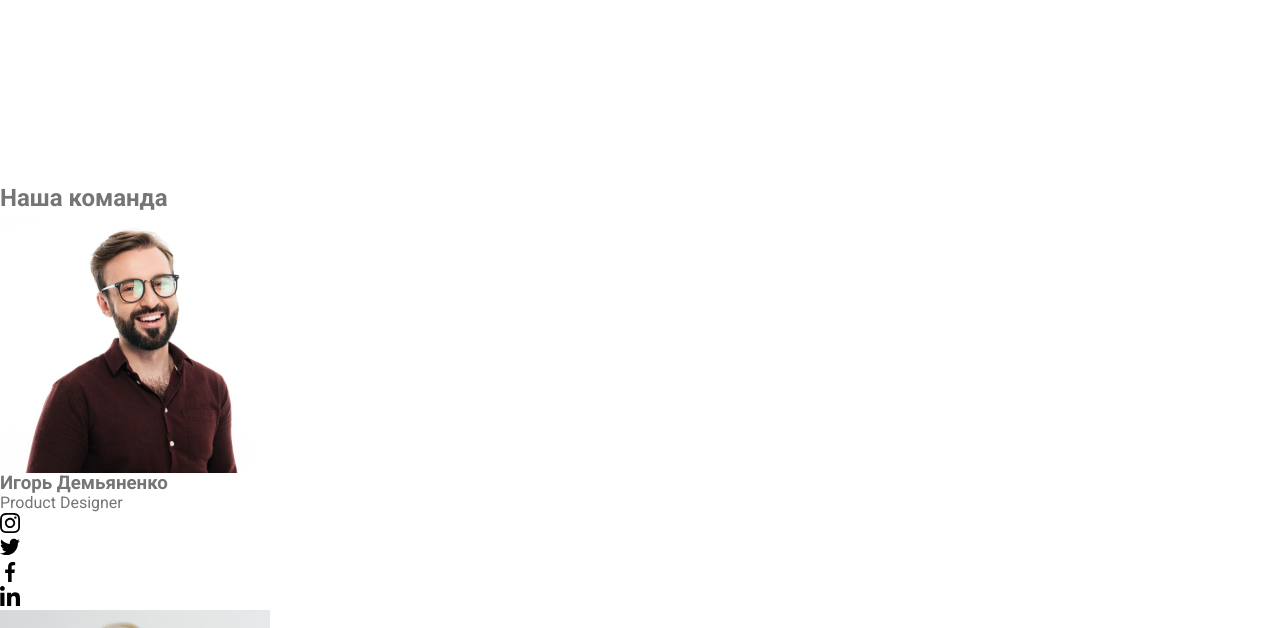
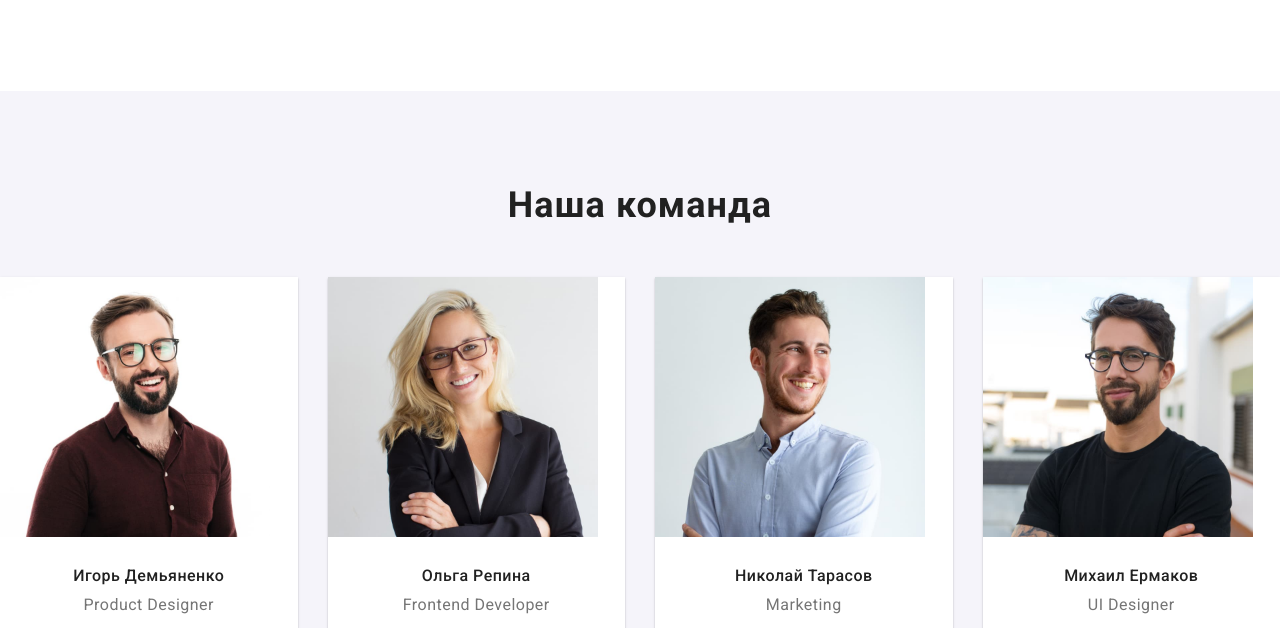
Before and after one commit to mariakor62/goit-markup-hw-07, a plain HTML site: page index.html in a window 1280 px wide. Shown: the part 1505-2133 px from the top of the page. Drawn offline with nearby package versions, Linux system fonts and the light colour scheme; files that its build step writes are made by us from their sources.

Commit message:
files changed

```diff
--- a/index.html
+++ b/index.html
@@ -150,7 +150,7 @@
             </div>
         </section>
         <!--Команда компании-->
-        <section class="company section">
+        <section class="team section">
             <div class="team__container">
                 <h2 class="team__title">Наша команда</h2>
                 <ul class="team__list">
--- a/sass/components/_team.scss
+++ b/sass/components/_team.scss
@@ -0,0 +1,97 @@
+.team {
+  background-color: #f5f4fa;
+}
+.media__list {
+  @extend %flexCentered;
+}
+
+.social-icon {
+  fill: #afb1b8;
+  transition: fill 250ms cubic-bezier(0.4, 0, 0.2, 1);
+}
+.social-icon.current {
+  fill: #ffffff;
+}
+.media-icons {
+  @extend %flexCentered;
+  margin: 0;
+}
+.media-icons:not(:last-child) {
+  margin-right: 10px;
+}
+.media-link:hover,
+.media-link:focus {
+  cursor: pointer;
+  background-color: #2196f3;
+}
+.media-link:hover .social-icon,
+.media-link:focus .social-icon {
+  cursor: pointer;
+  fill: #ffffff;
+}
+.media-icons {
+  width: 44px;
+  height: 44px;
+}
+
+.media-link {
+  @include centeredFlex(flex);
+  width: 100%;
+  height: 100%;
+  border-radius: 50%;
+  transition: background-color 250ms cubic-bezier(0.4, 0, 0.2, 1);
+}
+.member__id {
+  padding-top: 30px;
+  padding-bottom: 30px;
+}
+.team__title {
+  padding-top: 0;
+  font-weight: 700;
+  font-size: 36px;
+  line-height: 1.16;
+  text-align: center;
+  letter-spacing: 0.03em;
+  color: #212121;
+}
+.team__list {
+  display: flex;
+  flex-wrap: wrap;
+
+  padding-top: 50px;
+  margin-left: -30px;
+}
+.team__list .member {
+  flex-basis: calc((100% - 4 * 30px) / 4);
+  margin-left: 30px;
+}
+.member .member__name {
+  text-align: center;
+}
+.member__pro {
+  text-align: center;
+}
+.member__name {
+  margin-bottom: 10px;
+}
+.member__name {
+  font-weight: 500;
+  font-size: 16px;
+  line-height: 1.18;
+  letter-spacing: 0.03em;
+  color: #212121;
+}
+.member__pro {
+  font-weight: 400;
+  font-size: 16px;
+  line-height: 1.18;
+  letter-spacing: 0.03em;
+  margin-bottom: 16px;
+  color: #757575;
+}
+.team__list > .member {
+  background: #ffffff;
+  box-shadow: 0px 1px 3px rgba(0, 0, 0, 0.12), 0px 1px 1px rgba(0, 0, 0, 0.14),
+    0px 2px 1px rgba(0, 0, 0, 0.2);
+  border-radius: 0px 0px 4px 4px;
+}
--- a/sass/main.scss
+++ b/sass/main.scss
@@ -5,4 +5,5 @@
 @import './components/hero';
 @import './components/features';
 @import './components/gallery';
+@import './components/team';
 @import './utils/placeholders';
--- a/sass/utils/_variables.scss
+++ b/sass/utils/_variables.scss
@@ -8,7 +8,7 @@ $btn-color: #188ce8;
 $background-position: center;
 $background-size: cover;
 
-$icons: 'facebook', 'twitter', 'linkedin', 'instagram';
+// $icons: 'facebook', 'twitter', 'linkedin', 'instagram';
 
 body {
   color: #757575;
```
Also changed, not shown: css/main.css, css/main.min.css, 2 other files.
